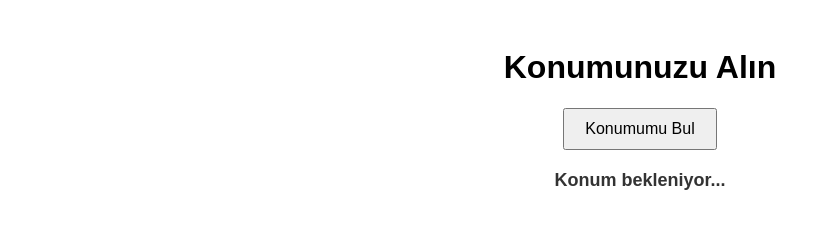
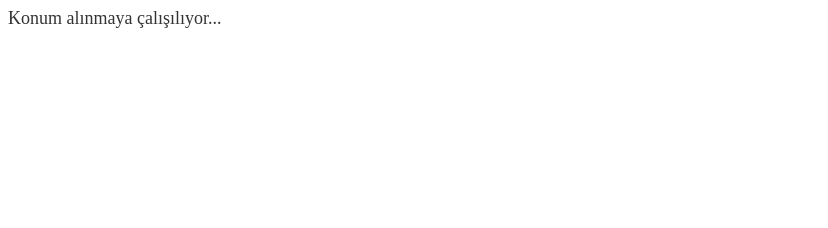
Before and after one commit to zaferozsari/praytime, a plain HTML site: page test.html in a window 1280 px wide. Shown: the whole page, without its empty margins (0-828 px from the left). Drawn offline with Linux system fonts and the light colour scheme.

Commit message:
Update test.html

```diff
--- a/test.html
+++ b/test.html
@@ -3,77 +3,62 @@
 <head>
   <meta charset="UTF-8">
   <meta name="viewport" content="width=device-width, initial-scale=1.0">
-    <title>En Hızlı Konum Hesaplama</title>
+  <title>Konum Alma</title>
   <style>
-        body { font-family: Arial, sans-serif; text-align: center; padding: 20px; }
-        button { padding: 10px 20px; font-size: 16px; cursor: pointer; }
-        #status { margin-top: 20px; font-size: 18px; font-weight: bold; color: #333; }
-        #map-link { display: none; margin-top: 10px; font-size: 16px; }
+    #status {
+      font-size: 18px;
+      color: #333;
+    }
   </style>
 </head>
 <body>
-
-    <h1>Konumunuzu Alın</h1>
-    <button onclick="getBestLocation()">Konumumu Bul</button>
-    <p id="status">Konum bekleniyor...</p>
-    <a id="map-link" target="_blank">Haritada Gör</a>
+  <div id="status">Konum alınmaya çalışılıyor...</div>
 
   <script>
-        let lastPosition = null; // Geçerli konum
-        let lastAccuracy = null; // Konum doğruluğu
-
-        function getBestLocation() {
-            const status = document.getElementById('status');
-            const mapLink = document.getElementById('map-link');
+    let statusElement = document.getElementById('status');
     let attempts = 0;
 
-            status.innerText = "Konum alınıyor... 📡";
-            mapLink.style.display = 'none';
-
-            // Düşük doğruluk için optimize edilmiş getCurrentPosition
-            function tryGetPosition(options) {
-                navigator.geolocation.getCurrentPosition(updatePosition, (err) => {
-                    if (attempts < 3) { // Üçüncü denemeye kadar deneme
-                        attempts++;
-                        console.log('Yine başaramadık, bir üst doğruluk seviyesi ile yeniden deniyoruz...');
-                        if (attempts == 1) {
-                            tryGetPosition({ enableHighAccuracy: false, timeout: 10000, maximumAge: 10000 });
-                        } else if (attempts == 2) {
-                            tryGetPosition({ enableHighAccuracy: true, timeout: 10000, maximumAge: 10000 });
-                        } else {
-                            status.innerText = `❌ Konum alınamadı: ${err.message}`;
-                        }
-                    } else {
-                        status.innerText = `❌ Konum alınamadı: ${err.message}`;
-                    }
-                }, options);
+    // Konum alma fonksiyonu
+    function getLocation(attempts) {
+      if (attempts >= 5) {  // 5 deneme sonrası çık
+        statusElement.innerText = "Konum alınamadı. Lütfen bağlantınızı kontrol edin.";
+        return;
       }
 
-            function updatePosition(position) {
-                const lat = position.coords.latitude;
-                const lon = position.coords.longitude;
-                const accuracy = position.coords.accuracy;
+      const options = {
+        timeout: 10000, // 10 saniye zaman aşımı
+        enableHighAccuracy: false, // Başlangıçta düşük doğruluk
+      };
 
-                // Eğer konum çok yakınsa, sadece en iyi sonucu al
-                if (lastPosition && (lat === lastPosition.latitude && lon === lastPosition.longitude)) {
-                    return; // Aynı konumu tekrar almadan geç
+      if (attempts === 0) {
+        statusElement.innerText = "Konum alınmaya çalışılıyor...";
+      } else {
+        statusElement.innerText = `Yüksek doğruluk ile tekrar deneme (${attempts})...`;
       }
 
-                // Konum verisini güncelle
-                lastPosition = { latitude: lat, longitude: lon };
-                lastAccuracy = accuracy;
-
-                status.innerHTML = `⚠️ Konum (Düşük Hassasiyet) <br> 🌍 Enlem: ${lat} <br> 📍 Boylam: ${lon}`;
-                mapLink.href = `https://www.google.com/maps?q=${lat},${lon}`;
-                mapLink.innerText = "Haritada Gör";
-                mapLink.style.display = 'block';
+      navigator.geolocation.getCurrentPosition(
+        function(position) {
+          // Başarılı konum alındığında
+          let lat = position.coords.latitude;
+          let lon = position.coords.longitude;
+          statusElement.innerHTML = `Konum Alındı: <br>Lat: ${lat} <br>Lon: ${lon}`;
+        },
+        function(error) {
+          if (error.code === error.TIMEOUT) {
+            statusElement.innerText = "Zaman aşımı, tekrar denemeye çalışılıyor...";
+            setTimeout(function() {
+              getLocation(attempts + 1);  // Yeniden deneme
+            }, 3000);  // 3 saniye sonra tekrar dene
+          } else {
+            statusElement.innerText = "Konum alınamadı: " + error.message;
+          }
+        },
+        options
+      );
     }
 
-            // Başlangıçta düşük doğrulukla konum almayı dene
-            tryGetPosition({ enableHighAccuracy: false, timeout: 10000, maximumAge: 10000 });
-
-        }
+    // Başlangıçta konum almayı başlat
+    getLocation(attempts);
   </script>
-
 </body>
 </html>
```
Lines whose indentation alone changed are shown as unchanged.
